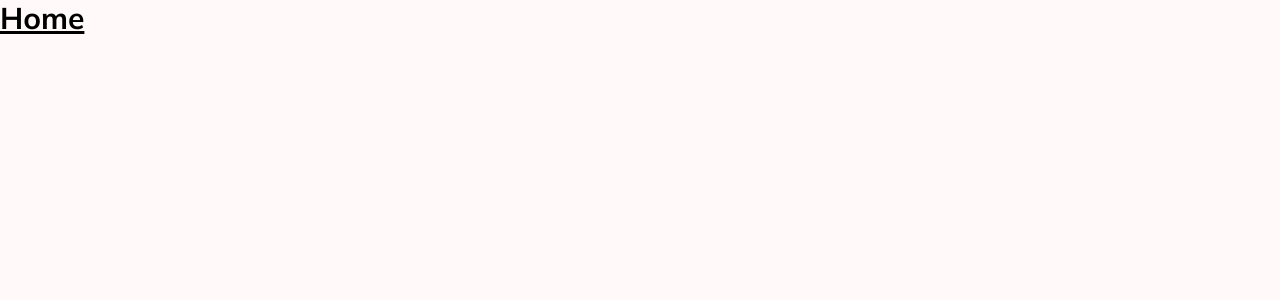
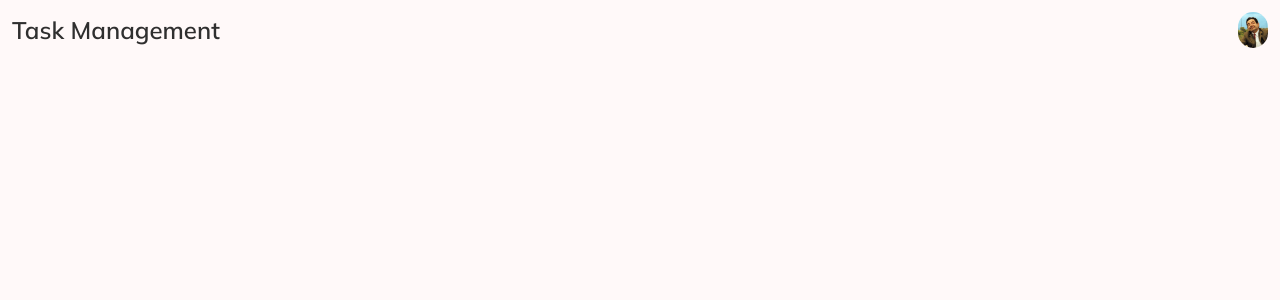
Before and after one commit to Akshay-10/taskmanager-pwa, a React (Create React App) app: page /home in a window 1280 px wide. Shown: the top 300 px of the page. Built offline with nearby package versions, Linux system fonts and the light colour scheme.

Commit message:
component(Header) home page header

```diff
--- /dev/null
+++ b/src/client/components/base/avatar/Avatar.jsx
@@ -0,0 +1,13 @@
+const Avatar = ({ src, alt, size }) => {
+    return (
+        <img
+        src={src}
+        alt={alt}
+        height={size}
+        width={size}
+        className={`object-cover rounded-full border-1 border-black/10`}
+        />
+    );
+};
+
+export default Avatar;
--- /dev/null
+++ b/src/client/components/base/header/HomeHeader.jsx
@@ -0,0 +1,16 @@
+import mrBean from '../../../../shared/asserts/images/image/mrbean.jpg';
+import Avatar from '../avatar/Avatar';
+const HomeHeader = () => {
+    return (
+        <div className="flex w-full bg-[#FAEEFC] md:bg-transparent p-3">
+            <div className='flex flex-1 w-full'>
+            <h1 className="md:text-[24px] text-[16px] font-semibold text-[#2F2F2F]">Task Management</h1>
+            </div>
+            <div className='flex'>
+                <Avatar src={mrBean} alt={'user'} size={30} />
+            </div>
+        </div>
+    )
+};
+
+export default HomeHeader;
--- a/src/client/pages/home/Home.jsx
+++ b/src/client/pages/home/Home.jsx
@@ -1,11 +1,14 @@
 import React from "react";
 import Container from "../../components/container/Container";
+import HomeHeader from "../../components/base/header/HomeHeader";
 
 const Home = () => {
   return (
     <Container>
-      <div className="Home">
-        <h1 className="text-3xl font-bold underline">Home</h1>
+      <div className="Home grid grid-cols-12 w-full">
+        <div className="flex w-full items-start justify-between col-span-12">
+            <HomeHeader />
+       </div>
       </div>
     </Container>
   );
--- a/src/client/pages/login/Login.jsx
+++ b/src/client/pages/login/Login.jsx
@@ -4,7 +4,7 @@ import webBg from "../../../shared/asserts/images/image/background/web_bg.png";
 import mobileBg from "../../../shared/asserts/images/image/background/mobile_bg.png";
 import { useNavigate } from "react-router-dom";
 import Container from "../../components/container/Container";
-import ButtonWithIcon from "../../components/base/ButtonWithIcon";
+import ButtonWithIcon from "../../components/base/button/ButtonWithIcon";
 
 const Login = () => {
   const navigate = useNavigate();
```
Also changed, not shown: src/client/components/base/button/ButtonWithIcon.jsx (renamed from src/client/components/base/ButtonWithIcon.jsx), src/shared/asserts/images/image/mrbean.jpg (added).
